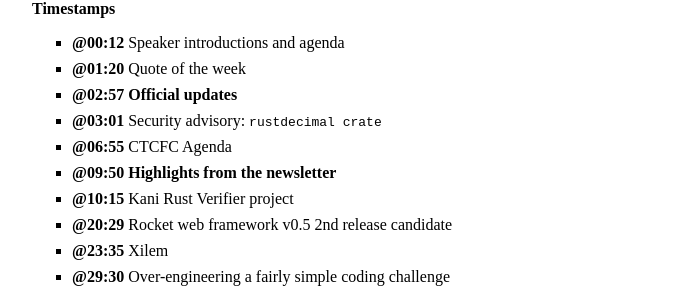
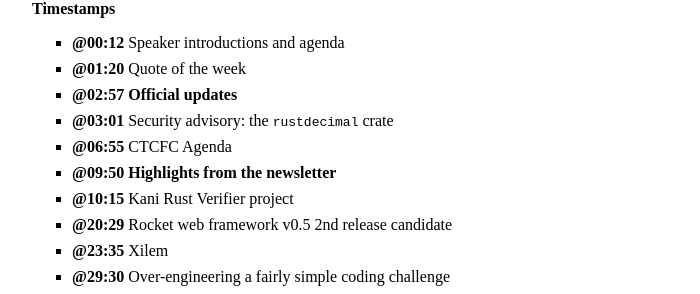
Before and after one commit to rustacean-station/rustacean-station.org, a Jekyll site: the page built from _episodes/071-twir-442.md, in a window 1280 px wide. Shown: the part 1456-1750 px from the top of the page, without its empty margins (288-988 px from the left). Built offline with Jekyll 4.4.1, drawn with Linux system fonts in a browser that asks for light colours.

Commit message:
Update _episodes/071-twir-442.md
Co-authored-by: Jon Gjengset <jon@thesquareplanet.com>

```diff
--- a/_episodes/071-twir-442.md
+++ b/_episodes/071-twir-442.md
@@ -66,7 +66,7 @@
 - [@00:12] Speaker introductions and agenda
 - [@01:20] Quote of the week
 - [@02:57] **Official updates**
-- [@03:01] Security advisory: `rustdecimal crate`
+- [@03:01] Security advisory: the `rustdecimal` crate
 - [@06:55] CTCFC Agenda
 - [@09:50] **Highlights from the newsletter**
 - [@10:15] Kani Rust Verifier project
```
